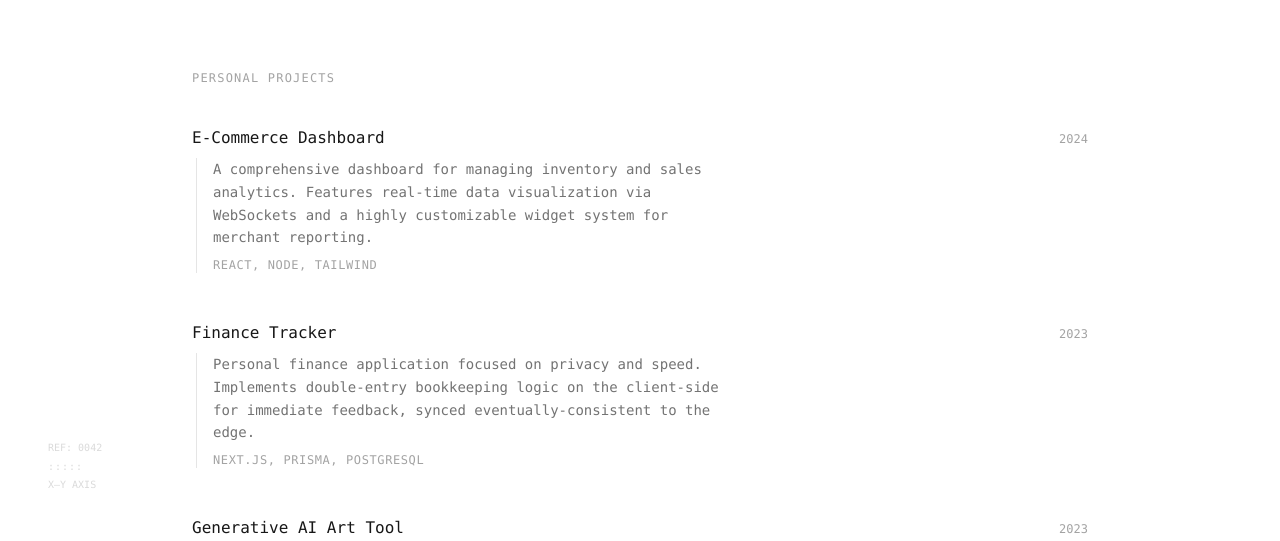
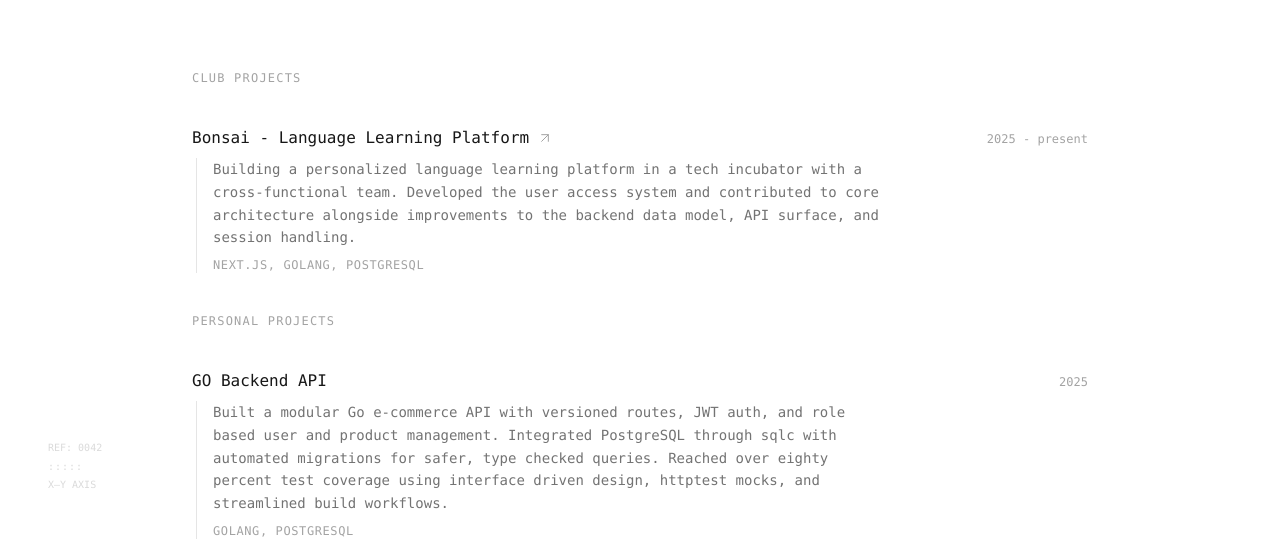
Before and after one commit to Jason10293/portfolio, a React (Vite) app in the folder frontend/: page / in a window 1280 px wide. Shown: the part 259-800 px from the top of the page. Built offline with nearby package versions, Linux system fonts and the light colour scheme; no server answers.

Commit message:
feat: updated projects with updated information

```diff
--- a/frontend/app/page.tsx
+++ b/frontend/app/page.tsx
@@ -1,10 +1,117 @@
 import React from "react";
 import Terminal from "../components/Terminal";
+
+type Project = {
+  name: string;
+  stack: string;
+  year: string;
+  description: string;
+  link?: string;
+};
+
+type ProjectSection = {
+  title: string;
+  projects: Project[];
+};
+
+const ProjectCard = ({
+  project,
+  primaryText,
+  secondaryText,
+  accentText,
+}: {
+  project: Project;
+  primaryText: string;
+  secondaryText: string;
+  accentText: string;
+}) => (
+  <article className="group">
+    <div className="flex items-baseline justify-between mb-2">
+      <h3
+        className={`font-medium text-base ${primaryText} group-hover:text-neutral-600 dark:group-hover:text-neutral-200 transition-colors`}
+      >
+        <span className="flex items-center gap-2">
+          {project.name}
+          {project.link && (
+            <a
+              href={project.link}
+              target="_blank"
+              rel="noreferrer"
+              className="text-xs text-neutral-400 dark:text-neutral-500 hover:text-neutral-900 dark:hover:text-neutral-100 transition-colors"
+              aria-label={`Open ${project.name}`}
+            >
+              <svg
+                xmlns="http://www.w3.org/2000/svg"
+                viewBox="0 0 24 24"
+                fill="none"
+                stroke="currentColor"
+                strokeWidth="1.5"
+                strokeLinecap="round"
+                strokeLinejoin="round"
+                className="w-4 h-4"
+              >
+                <path d="M7 7h10v10" />
+                <path d="M7 17 17 7" />
+              </svg>
+            </a>
+          )}
+        </span>
+      </h3>
+      <span className={`${accentText} text-xs`}>{project.year}</span>
+    </div>
+    <div className="pl-4 border-l border-neutral-200 dark:border-neutral-800 ml-1">
+      <p className={`${secondaryText} mb-2 leading-relaxed max-w-2xl`}>
+        {project.description}
+      </p>
+      <p className={`${accentText} text-xs uppercase tracking-wider`}>
+        {project.stack}
+      </p>
+    </div>
+  </article>
+);
 
 const Page = () => {
   const primaryText = "text-neutral-900 dark:text-neutral-100";
   const secondaryText = "text-neutral-500 dark:text-neutral-400";
   const accentText = "text-neutral-400 dark:text-neutral-500";
+
+  const projectSections: ProjectSection[] = [
+    {
+      title: "club projects",
+      projects: [
+        {
+          name: "Bonsai - Language Learning Platform",
+          stack: "Next.js, Golang, PostgreSQL",
+          year: "2025 - present",
+          link: "https://www.bonsaistudy.com/",
+          description: `Building a personalized language learning platform in a tech incubator with a cross-functional team.
+          Developed the user access system and contributed to core architecture alongside improvements
+          to the backend data model, API surface, and session handling.`,
+        },
+      ],
+    },
+    {
+      title: "personal projects",
+      projects: [
+        {
+          name: "GO Backend API",
+          stack: "Golang, PostgreSQL",
+          year: "2025",
+          description: `Built a modular Go e-commerce API with versioned routes, JWT auth, and role based user and product management.
+            Integrated PostgreSQL through sqlc with automated migrations for safer, type checked queries.
+             Reached over eighty percent test coverage using interface driven design, httptest mocks, and streamlined build workflows.`,
+        },
+        {
+          name: "Redis Clone",
+          stack: "C",
+          year: "2024",
+          description: `Built a Redis inspired high-performance in-memory key value store with durable append only persistence and optimized data structures.
+            Added a full Criterion test suite to validate behavior and edge cases.
+             Improved performance by about fifty percent by profiling with Valgrind and eliminating memory leaks.`,
+        },
+      ],
+    },
+  ];
 
   return (
     <div className="space-y-24 animate-[fadeIn_0.5s_ease-in-out]">
@@ -36,55 +143,27 @@ const Page = () => {
         </div>
       </section>
 
-      {/* personal projects */}
-      <section className="mt-0">
-        <h2 className={`text-xs uppercase tracking-widest ${accentText} mb-10`}>
-          personal projects
-        </h2>
-        <div className="space-y-12">
-          {[
-            {
-              name: "E-Commerce Dashboard",
-              stack: "React, Node, Tailwind",
-              year: "2024",
-              description:
-                "A comprehensive dashboard for managing inventory and sales analytics. Features real-time data visualization via WebSockets and a highly customizable widget system for merchant reporting.",
-            },
-            {
-              name: "Finance Tracker",
-              stack: "Next.js, Prisma, PostgreSQL",
-              year: "2023",
-              description:
-                "Personal finance application focused on privacy and speed. Implements double-entry bookkeeping logic on the client-side for immediate feedback, synced eventually-consistent to the edge.",
-            },
-            {
-              name: "Generative AI Art Tool",
-              stack: "WebGL, Python, TensorFlow",
-              year: "2023",
-              description:
-                "Browser-based editor for chaining generative models. Users can build node-based pipelines to process images using custom trained LoRAs directly in the browser using WebGPU.",
-            },
-          ].map((project, idx) => (
-            <article key={idx} className="group">
-              <div className="flex items-baseline justify-between mb-2">
-                <h3
-                  className={`font-medium text-base ${primaryText} group-hover:text-neutral-600 dark:group-hover:text-neutral-200 transition-colors`}
-                >
-                  {project.name}
-                </h3>
-                <span className={`${accentText} text-xs`}>{project.year}</span>
-              </div>
-              <div className="pl-4 border-l border-neutral-200 dark:border-neutral-800 ml-1">
-                <p className={`${secondaryText} mb-2 leading-relaxed max-w-lg`}>
-                  {project.description}
-                </p>
-                <p className={`${accentText} text-xs uppercase tracking-wider`}>
-                  {project.stack}
-                </p>
-              </div>
-            </article>
-          ))}
-        </div>
+      <section className="mt-0 space-y-10">
+        {projectSections.map(({ title, projects }) => (
+          <div key={title}>
+            <h2
+              className={`text-xs uppercase tracking-widest ${accentText} mb-10`}
+            >
+              {title}
+            </h2>
+            <div className="space-y-12">
+              {projects.map((project) => (
+                <ProjectCard
+                  key={project.name}
+                  project={project}
+                  primaryText={primaryText}
+                  secondaryText={secondaryText}
+                  accentText={accentText}
+                />
+              ))}
+            </div>
+          </div>
+        ))}
       </section>
 
       {/* AI Terminal */}
```
